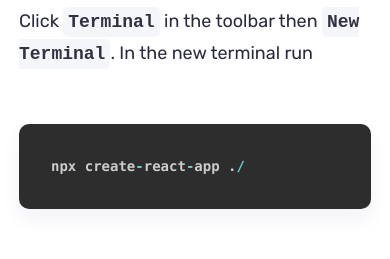
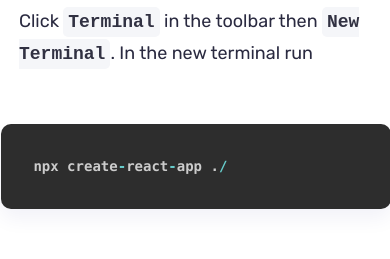
Before and after one commit to aaron-soto/my-blog, a React (Create React App) app: page /blog/easily-create-a-react-app in a window 390 px wide. Shown: the part 1880-2139 px from the top of the page. Built offline with nearby package versions, Linux system fonts and the light colour scheme.

Commit message:
mobile code snippets

```diff
--- a/src/components/code/code.scss
+++ b/src/components/code/code.scss
@@ -9,9 +9,11 @@
 
 	@include for-phone-only {
 		font-size: 14px;
-		width: 100%;
-		margin-left: auto;
-		margin-right: auto;
+		width: 100vw;
+
+		pre {
+			border-radius: 0;
+		}
 	}
 
 	pre {
```
